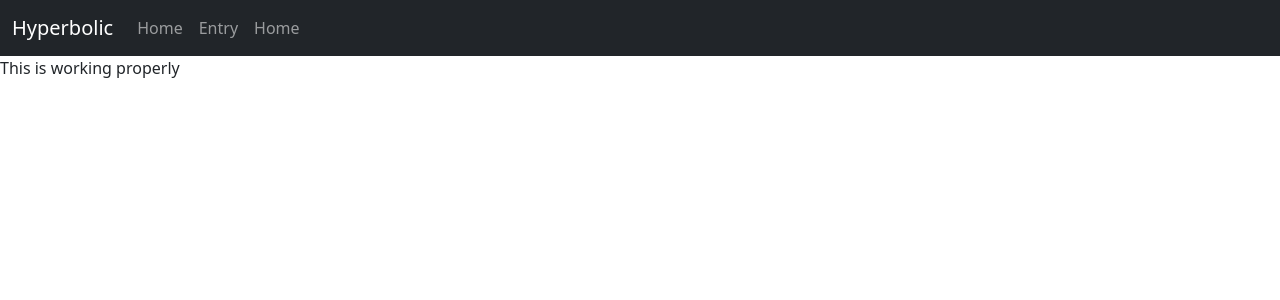
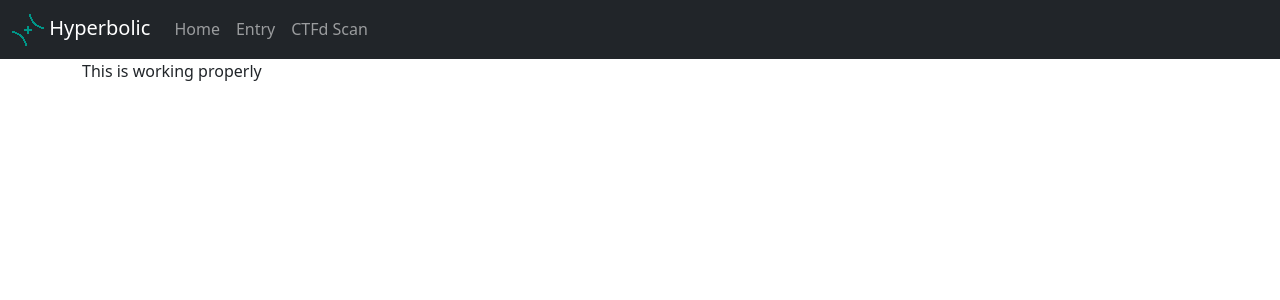
Before and after one commit to Axiom-Cyber/Hyperbolic, a Flask app: page / in a window 1280 px wide. Shown: the top 300 px of the page. Run offline with Flask 2, Linux system fonts and the light colour scheme.

Commit message:
Make it look better

```diff
--- a/flaskapp/forms.py
+++ b/flaskapp/forms.py
@@ -5,6 +5,7 @@ from wtforms.validators import InputRequired
 class CTFDLoginForm(FlaskForm):
     username = StringField('Username', [InputRequired()])
     password = StringField('Password', [InputRequired()])
+    submit = SubmitField('Submit')
 
 class EntryForm(FlaskForm):
     title = StringField('Title', [InputRequired()])
--- a/flaskapp/routes.py
+++ b/flaskapp/routes.py
@@ -14,9 +14,9 @@ def entry():
         print(form.data)
     return render_template('entry.html', title='Entry', form=form)
 
-@app.route('/analysis', methods=['GET', 'POST'])
-def analysis():
+@app.route('/ctfd-scan', methods=['GET', 'POST'])
+def ctfd():
     form = CTFDLoginForm()
     if form.validate_on_submit():
         print(form.data)
-    return render_template('entry.html', title='Entry', form=form)
+    return render_template('ctfd.html', title='CTFd Scan', form=form)
--- a/flaskapp/templates/base.html
+++ b/flaskapp/templates/base.html
@@ -15,7 +15,10 @@
 <body>
     <div class="navbar navbar-expand-lg navbar-dark bg-dark">
         <div class="container-fluid">
-            <a href="" class="navbar-brand">Hyperbolic</a>
+            <a href="{{ url_for('home') }}" class="navbar-brand">
+                <img src="{{ url_for('static', filename='img/hyperbolic-icon.png') }}" alt="">
+                Hyperbolic
+            </a>
             <button class="navbar-toggler" type="button" data-bs-toggle="collapse" data-bs-target="#navbarSupportedContent" aria-controls="navbarSupportedContent" aria-expanded="false" aria-label="Toggle navigation">
                 <span class="navbar-toggler-icon"></span>
             </button>
@@ -28,7 +31,7 @@
                         <a href="{{ url_for('entry') }}" class="nav-link">Entry</a>
                     </li>
                     <li class="nav-item">
-                        <a href="{{ url_for('home') }}" class="nav-link">Home</a>
+                        <a href="{{ url_for('ctfd') }}" class="nav-link">CTFd Scan</a>
                     </li>
                 </ul>
             </div>
--- a/flaskapp/templates/entry.html
+++ b/flaskapp/templates/entry.html
@@ -4,6 +4,7 @@
 {% endblock %}
 
 {% block content %}
+<div class="container">
     <p>This is working properly</p>
 
     <form method="POST" action="">
@@ -18,4 +19,5 @@
         {{ form.points }}
         {{ form.submit }}
     </form>
+</div>
 {% endblock %}
--- a/flaskapp/templates/home.html
+++ b/flaskapp/templates/home.html
@@ -4,5 +4,7 @@
 {% endblock %}
 
 {% block content %}
-<p>This is working properly</p>
+<div class="container">
+    <p>This is working properly</p>
+</div>
 {% endblock %}
```
Also changed, not shown: flaskapp/templates/ctfd.html (+19 -0 lines), flaskapp/static/img/hyperbolic-icon.png (added). Lines whose indentation alone changed are shown as unchanged.
